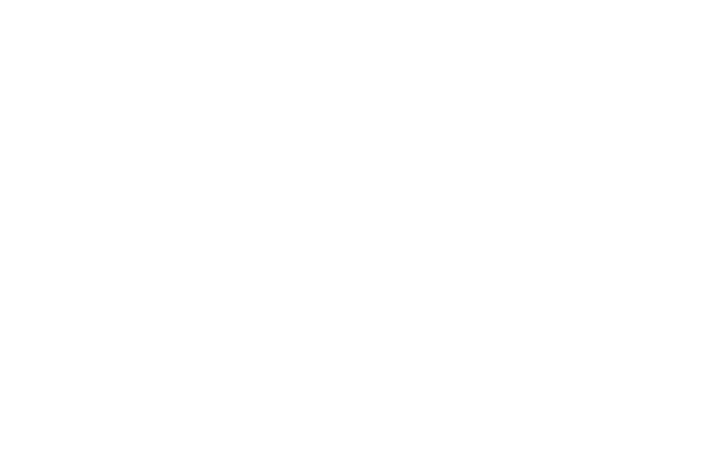
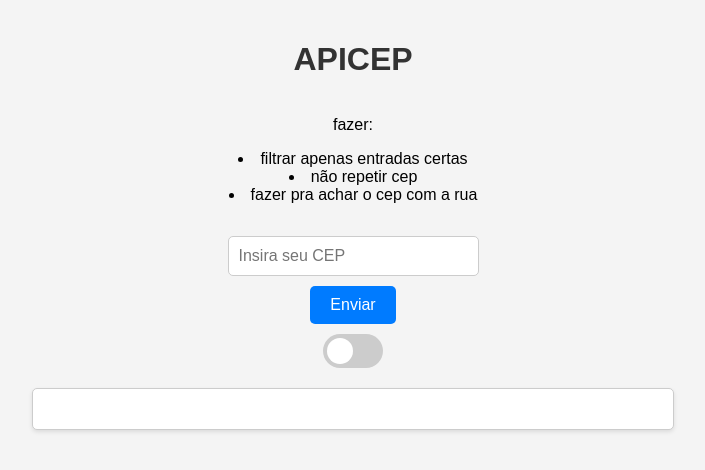
Before and after one commit to carrarook/ApiCep, a plain HTML site: page index.html in a window 1280 px wide. Shown: the whole page, without its empty margins (287-992 px from the left). Drawn offline with Linux system fonts and the light colour scheme.

Commit message:
funcionando + css basico | a fazer: filtrar inputs, ñ deixar cep repetido e achar cep por logradouro

```diff
--- a/api.js
+++ b/api.js
@@ -1,3 +1,56 @@
-function jsApi () {
+async function jsApiCEP () {
+
+    const CEP = document.getElementById('InputCEP').value;
+    console.log(CEP);
+    const url = `https://viacep.com.br/ws/${CEP}/json/`;
+    dado = null
+    try {
+
+    const resposta = await fetch(url);
+    const dados = await resposta.json();
+    console.log(dados);
+    dado = dados;
+}
+    catch (error) {
+        console.error('Erro:', error);
+    }
+
+    console.log(dado)
+    construirLista();
 
 }
+function construirLista(){
+    const divContainer = document.getElementById('returnEND');
+    const dadosEnd = document.createElement('div');
+    dadosEnd.classList.add('returnEND');
+    dadosEnd.innerHTML = `
+        <p><strong>CEP:</strong> ${dado.cep}</p>
+        <p><strong>Logradouro:</strong> ${dado.logradouro}</p>
+        <p><strong>Complemento:</strong> ${dado.complemento ? dado.complemento : 'N/A'}</p>
+        <p><strong>Bairro:</strong> ${dado.bairro}</p>
+        <p><strong>Localidade:</strong> ${dado.localidade}</p>
+    `
+    divContainer.appendChild(dadosEnd);
+}
+function togglePlaceholderAndFunction() {
+    const inputCEP = document.getElementById('InputCEP');
+    const checkbox = document.querySelector('.switch input[type="checkbox"]');
+    const button = document.querySelector('button');
+
+    if (checkbox.checked) {
+        inputCEP.placeholder = "Insira seu Logradouro";
+        button.setAttribute('onclick', 'jsApiLog()');
+    } else {
+        inputCEP.placeholder = "Insira seu CEP";
+        button.setAttribute('onclick', 'jsApiCEP()');
+    }
+}
+
+document.querySelector('.switch input[type="checkbox"]').addEventListener('change', togglePlaceholderAndFunction);
+
+
+async function jsApiLog () {
+    // fazer dps, segundo a api vou precisar fazer um dropdown de uf -> cidade -> rua pra filtrar ex: viacep.com.br/ws/RS/Porto Alegre/Domingos/json/
+// viacep.com.br/ws/RS/Porto Alegre/Domingos Jose/json/
+// viacep.com.br/ws/RS/Porto Alegre/Domingos+Jose/json/
+}
--- a/index.html
+++ b/index.html
@@ -3,11 +3,30 @@
 <head>
     <meta charset="UTF-8">
     <meta name="viewport" content="width=device-width, initial-scale=1.0">
-    <title>Document</title>
+    <link rel="stylesheet" href="style.css">
+    <title>API ViaCep</title>
 </head>
 <body>
+    <h1>APICEP</h1>
+    <p> fazer: <li>filtrar apenas entradas certas</li>
+                <li>não repetir cep</li>
+                <li>fazer pra achar o cep com a rua</li></p>
+<form id="CEP2END">
+    <input id="InputCEP" type="text" placeholder="Insira seu CEP">
+    <button type="button" onclick="jsApiCEP()">Enviar</button>
+
+    <label class="switch">
+        <input type="checkbox">
+        <span class="slider round"></span>
+      </label>
+</form>
+<div id="returnEND">
 
 
+    </div>
+
+</div>
     <script src="api.js"></script>
+
 </body>
 </html>
--- /dev/null
+++ b/style.css
@@ -0,0 +1,134 @@
+body {
+    font-family: Arial, sans-serif;
+    background-color: #f4f4f4;
+    margin: 0;
+    padding: 20px;
+    display: flex;
+    flex-direction: column;
+    align-items: center;
+}
+
+h1 {
+    color: #333;
+}
+
+form {
+    display: flex;
+    flex-direction: column;
+    align-items: center;
+    margin-bottom: 20px;
+}
+
+#InputCEP {
+    padding: 10px;
+    font-size: 16px;
+    border: 1px solid #ccc;
+    border-radius: 5px;
+    margin-bottom: 10px;
+    width: 100%;
+    max-width: 300px;
+}
+
+button {
+    padding: 10px 20px;
+    margin-bottom: 10px;
+    font-size: 16px;
+    border: none;
+    border-radius: 5px;
+    background-color: #007BFF;
+    color: #fff;
+    cursor: pointer;
+    transition: background-color 0.3s ease;
+
+}
+
+button:hover {
+    background-color: #0056b3;
+}
+
+#returnEND {
+    width: 100%;
+    max-width: 600px;
+    background-color: #fff;
+    padding: 20px;
+    border: 1px solid #ccc;
+    border-radius: 5px;
+    box-shadow: 0 2px 4px rgba(0, 0, 0, 0.1);
+}
+
+.address-info {
+    margin-bottom: 20px;
+}
+
+.address-info p {
+    margin: 5px 0;
+}
+
+strong {
+    color: #555;
+}
+/* W3 SCHOOLS */
+/* The switch - the box around the slider */
+.switch {
+    position: relative;
+    display: inline-block;
+    width: 60px;
+    height: 34px;
+
+  }
+
+  /* Hide default HTML checkbox */
+  .switch input {
+    opacity: 0;
+    width: 0;
+    height: 0;
+  }
+
+  /* The slider */
+  .slider {
+
+    position: absolute;
+    cursor: pointer;
+    top: 0;
+    left: 0;
+    right: 0;
+    bottom: 0;
+    background-color: #ccc;
+    -webkit-transition: .4s;
+    transition: .4s;
+  }
+
+  .slider:before {
+    position: absolute;
+    content: "";
+    height: 26px;
+    width: 26px;
+    left: 4px;
+    bottom: 4px;
+    background-color: white;
+    -webkit-transition: .4s;
+    transition: .4s;
+  }
+
+  input:checked + .slider {
+    background-color: #2196F3;
+  }
+
+  input:focus + .slider {
+    box-shadow: 0 0 1px #2196F3;
+  }
+
+  input:checked + .slider:before {
+    -webkit-transform: translateX(26px);
+    -ms-transform: translateX(26px);
+    transform: translateX(26px);
+  }
+
+  /* Rounded sliders */
+  .slider.round {
+    border-radius: 34px;
+  }
+
+  .slider.round:before {
+    border-radius: 50%;
+  }
```
Also changed, not shown: 1 other file.
